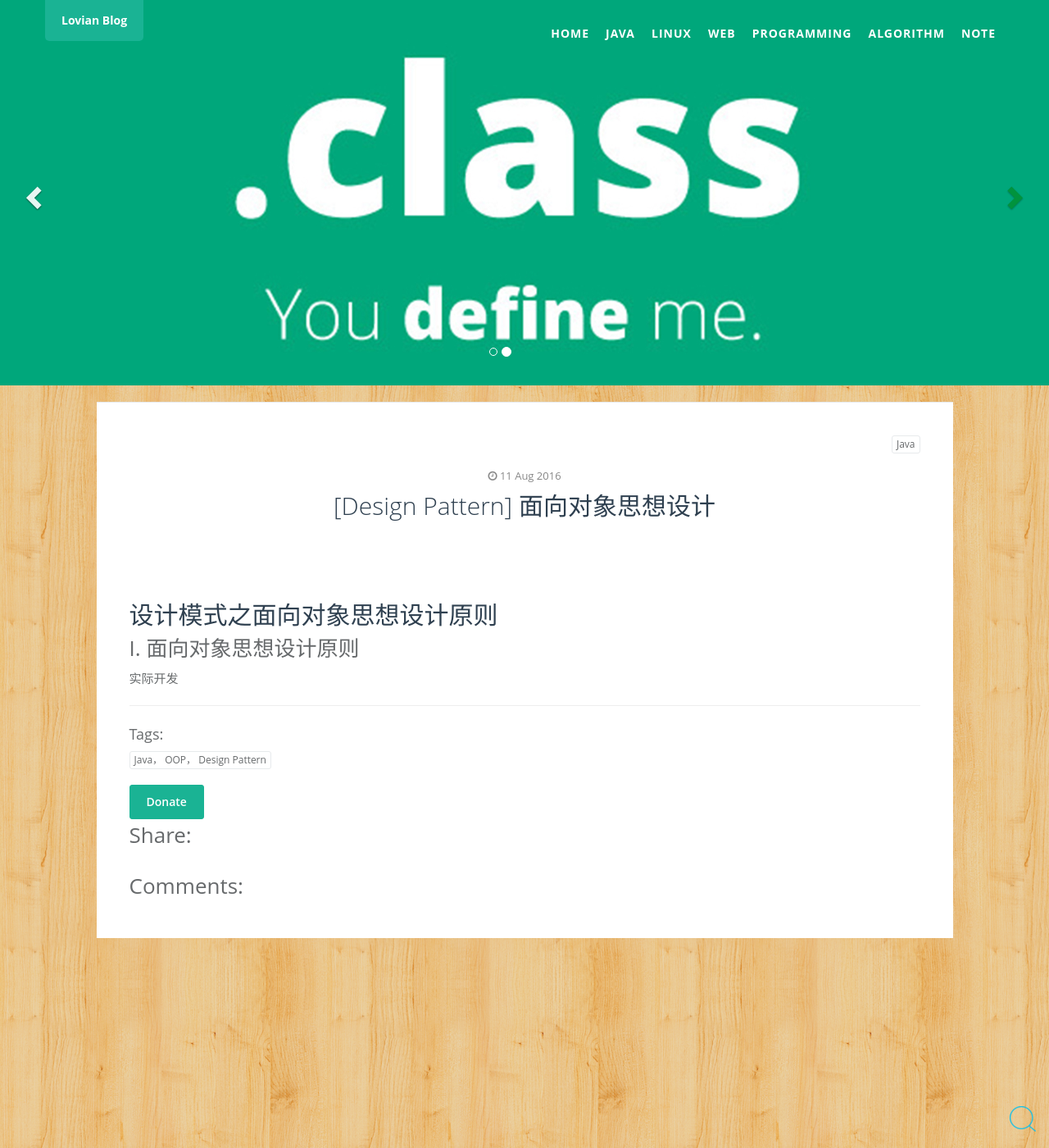
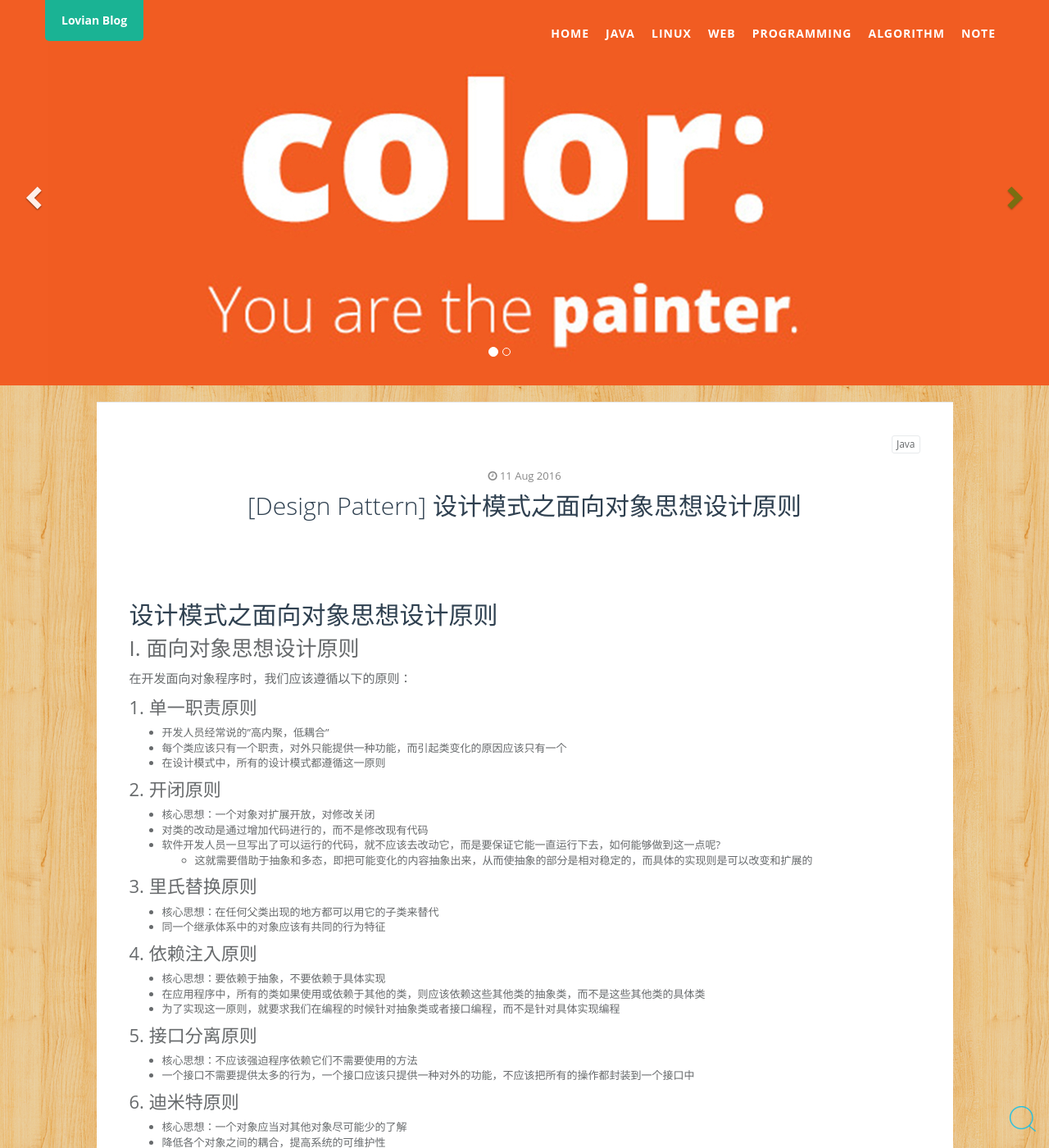
Before and after one commit to ZhengshuaiPENG/zhengshuaipeng.github.io, a Jekyll site: the page built from _posts/2016/08/2016-08-11-java-oop-design-pattern.md, in a window 1280 px wide and 1400 px high. Shown: the whole window at 82% size. Built offline with Jekyll 4.4.1, drawn with Linux system fonts in a browser that asks for light colours; comment, search, counter and statistics services are not loaded; some of the changed text lies outside the part shown.

Commit message:
design pattern

````diff
--- a/_posts/2016/08/2016-08-11-java-oop-design-pattern.md
+++ b/_posts/2016/08/2016-08-11-java-oop-design-pattern.md
@@ -1,6 +1,6 @@
 ---
 layout: post
-title:  "[Design Pattern] 面向对象思想设计"
+title:  "[Design Pattern] 设计模式之面向对象思想设计原则"
 date:   2016-08-11
 desc: "OOP design programming"
 keywords: "java, design pattern， oop"
@@ -13,4 +13,62 @@
 
 ## I. 面向对象思想设计原则
 
-实际开发
+在开发面向对象程序时，我们应该遵循以下的原则：
+
+### 1. 单一职责原则
+
+-	开发人员经常说的”高内聚，低耦合”
+-	每个类应该只有一个职责，对外只能提供一种功能，而引起类变化的原因应该只有一个
+-	在设计模式中，所有的设计模式都遵循这一原则
+
+### 2. 开闭原则
+
+-	核心思想：一个对象对扩展开放，对修改关闭
+-	对类的改动是通过增加代码进行的，而不是修改现有代码
+-	软件开发人员一旦写出了可以运行的代码，就不应该去改动它，而是要保证它能一直运行下去，如何能够做到这一点呢?
+	-	这就需要借助于抽象和多态，即把可能变化的内容抽象出来，从而使抽象的部分是相对稳定的，而具体的实现则是可以改变和扩展的
+
+### 3. 里氏替换原则
+
+-	核心思想：在任何父类出现的地方都可以用它的子类来替代
+-	同一个继承体系中的对象应该有共同的行为特征
+
+### 4. 依赖注入原则
+
+-	核心思想：要依赖于抽象，不要依赖于具体实现
+-	在应用程序中，所有的类如果使用或依赖于其他的类，则应该依赖这些其他类的抽象类，而不是这些其他类的具体类
+-	为了实现这一原则，就要求我们在编程的时候针对抽象类或者接口编程，而不是针对具体实现编程
+
+### 5. 接口分离原则
+
+-	核心思想：不应该强迫程序依赖它们不需要使用的方法
+-	一个接口不需要提供太多的行为，一个接口应该只提供一种对外的功能，不应该把所有的操作都封装到一个接口中
+
+### 6. 迪米特原则
+
+-	核心思想：一个对象应当对其他对象尽可能少的了解
+-	降低各个对象之间的耦合，提高系统的可维护性
+-	在模块之间应该只通过接口编程，而不理会模块的内部工作原理，它可以使各个模块耦合度降到最低，促进软件的复用
+
+
+## II. 设计模式
+
+### 1. 设计模式概述
+
+-	设计模式 （```Design pattern```） 是一套被反复使用、多数人知晓的、经过分类编目的、代码设计经验的总结。使用设计模式是为了可重用代码、让代码更容易被他人理解、保证代码可靠性
+-	设计模式不是一种方法和技术，而是一种```思想```
+-	设计模式和具体的语言无关，学习设计模式就是要建立面向对象的思想，尽可能的面向接口编程，低耦合，高内聚，使设计的程序可复用
+-	学习设计模式能够促进对面向对象思想的理解，反之亦然。它们相辅相成
+
+### 2. 设计模式的几个要素
+
+-	```名字``` ： 必须有一个简单，有意义的名字
+-	```问题``` ： 描述在何时使用模式
+-	```解决方案``` ： 描述设计的组成部分以及如何解决问题
+-	```效果``` ： 描述模式的效果以及优缺点
+
+### 3. 设计模式的分类
+
+-	```创建型模式``` ： 对象的创建
+-	```结构型模式``` ： 对象的组成(结构)
+-	```行为型模式``` ： 对象的行为
````
Also changed, not shown: static/css/style.css.
